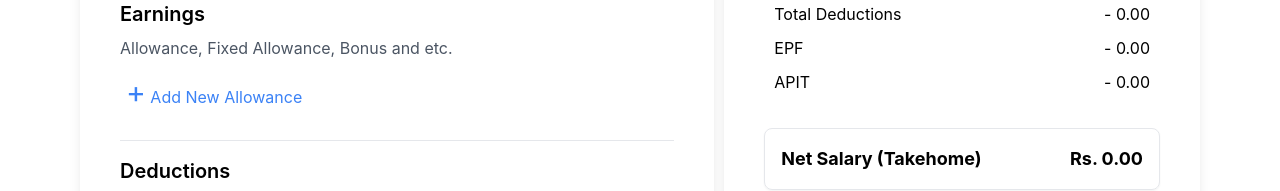
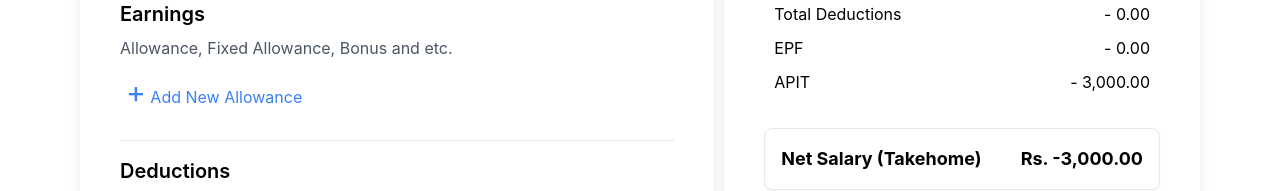
Before and after one commit to mj-pavithra/salary-calculator-2024-Q1-mj-pavithra, a React (Create React App) app in the folder salary-calculator-2024-q1-mj-pavithra/: page / in a window 1280 px wide. Shown: the part 278-469 px from the top of the page. Built offline with nearby package versions, Linux system fonts and the light colour scheme.

Commit message:
APIT fixrate is added

```diff
--- a/salary-calculator-2024-q1-mj-pavithra/src/containers/SalaryInput.tsx
+++ b/salary-calculator-2024-q1-mj-pavithra/src/containers/SalaryInput.tsx
@@ -1,7 +1,7 @@
 import React from 'react';
-import BasicSalary from '../components/GetBasicSalary';
-import Earnings from '../components/GetEarnings';
-import Deductions from '../components/GetDeductions';
+import BasicSalary from '../components/BasicSalary';
+import Earnings from '../components/Earnings';
+import Deductions from '../components/Deductions';
 import { FaSyncAlt } from 'react-icons/fa';
 import { useDispatch } from 'react-redux';
 import { setBasicSalary } from '../store/slices/basicSalarySlice';
--- a/salary-calculator-2024-q1-mj-pavithra/src/containers/SalaryOutput.tsx
+++ b/salary-calculator-2024-q1-mj-pavithra/src/containers/SalaryOutput.tsx
@@ -18,7 +18,7 @@ const SalaryOutput = () => {
 
     const totalDeductions = deductions.reduce((acc, item) => acc + item.amount, 0);
     const grossEarning = basicSalary + totalEarnings - totalDeductions ;
-    const APIT = grossEarning * 0.06;
+    const APIT = grossEarning * 0.18 + 3000;
     const netSalary = grossEarning - APIT- epfCut;
 
 
```
Also changed, not shown: salary-calculator-2024-q1-mj-pavithra/src/components/BasicSalary.tsx (renamed from salary-calculator-2024-q1-mj-pavithra/src/components/GetBasicSalary.tsx), salary-calculator-2024-q1-mj-pavithra/src/components/Deductions.tsx (renamed from salary-calculator-2024-q1-mj-pavithra/src/components/GetDeductions.tsx), salary-calculator-2024-q1-mj-pavithra/src/components/Earnings.tsx (renamed from salary-calculator-2024-q1-mj-pavithra/src/components/GetEarnings.tsx).
